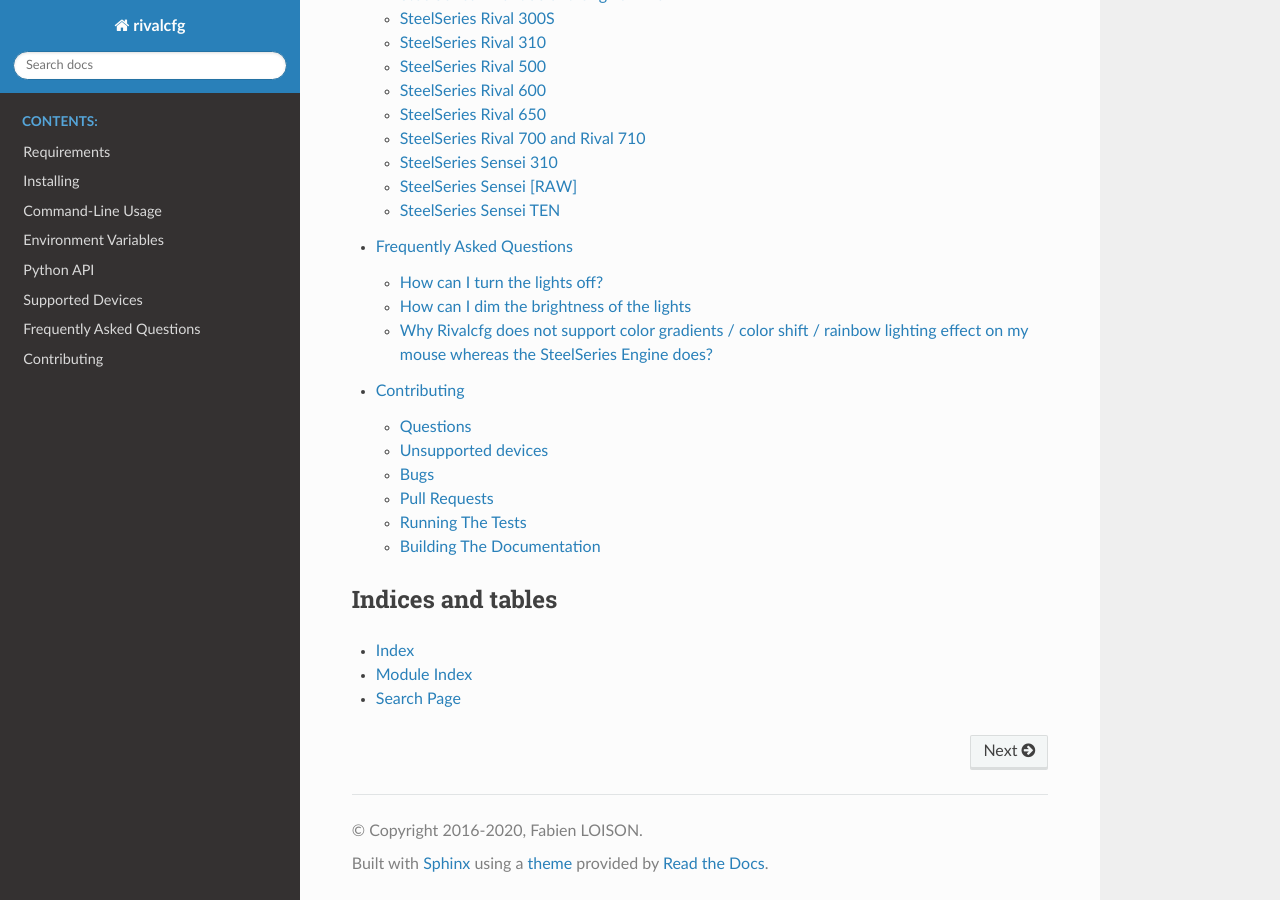
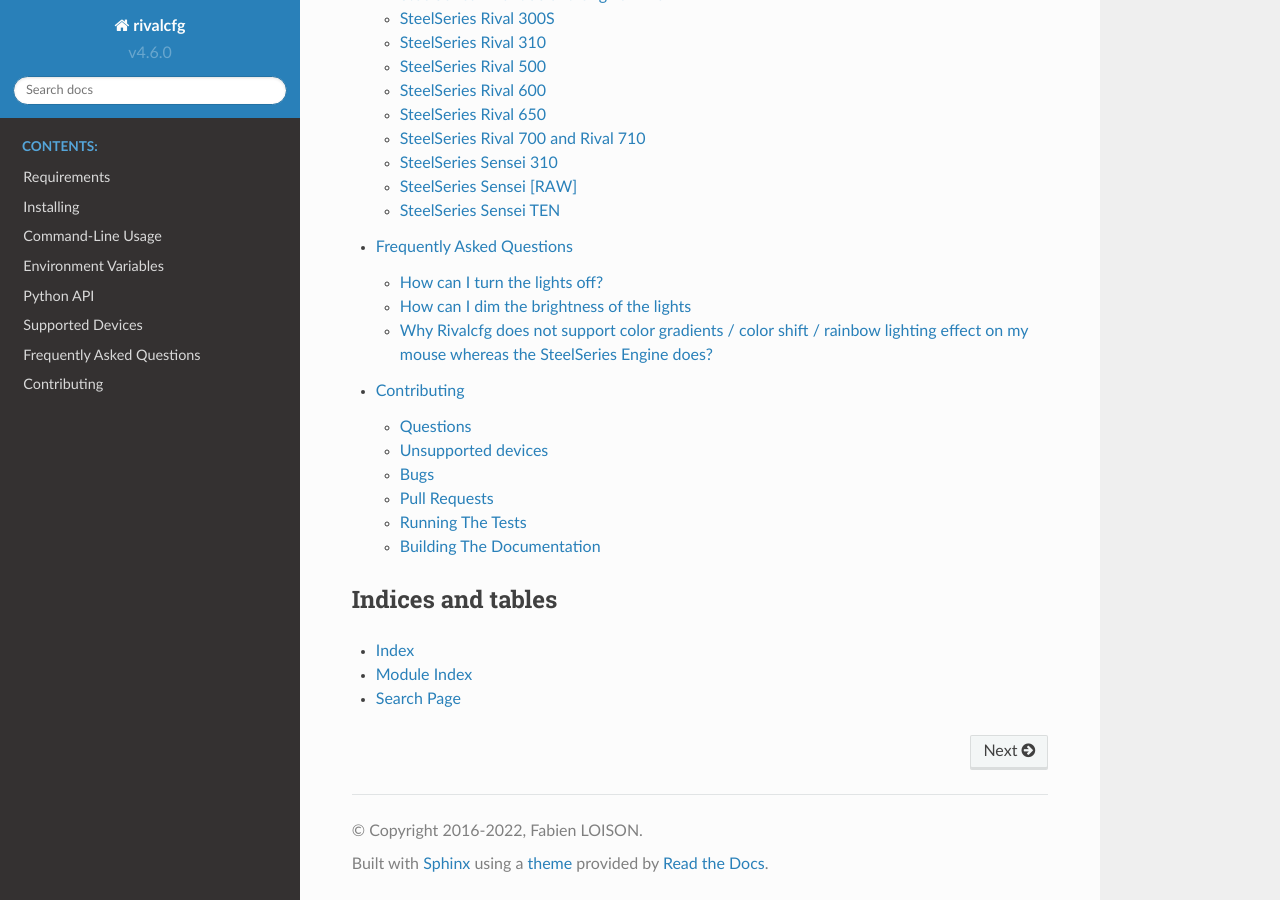
Before and after one commit to flozz/rivalcfg, a Sphinx documentation site: the page built from doc/index.rst, in a window 1280 px wide and 900 px high, scrolled down 1714 px. Built offline with Sphinx 7.4.7 and the Read the Docs theme 2.0.0, drawn with Linux system fonts in a browser that asks for light colours; the version number is read from the project's files by our own code.

Commit message:
Doc: updates copyright year; display version

```diff
--- a/doc/conf.py
+++ b/doc/conf.py
@@ -21,11 +21,14 @@
 # -- Project information -----------------------------------------------------
 
 project = "rivalcfg"
-copyright = "2016-2020, Fabien LOISON"
+copyright = "2016-2022, Fabien LOISON"
 author = "Fabien LOISON"
 
+# Project version
+version = "v%s" % VERSION
+
 # The full version, including alpha/beta/rc tags
-release = VERSION
+release = "v%s" % VERSION
 
 
 # -- General configuration ---------------------------------------------------
```
